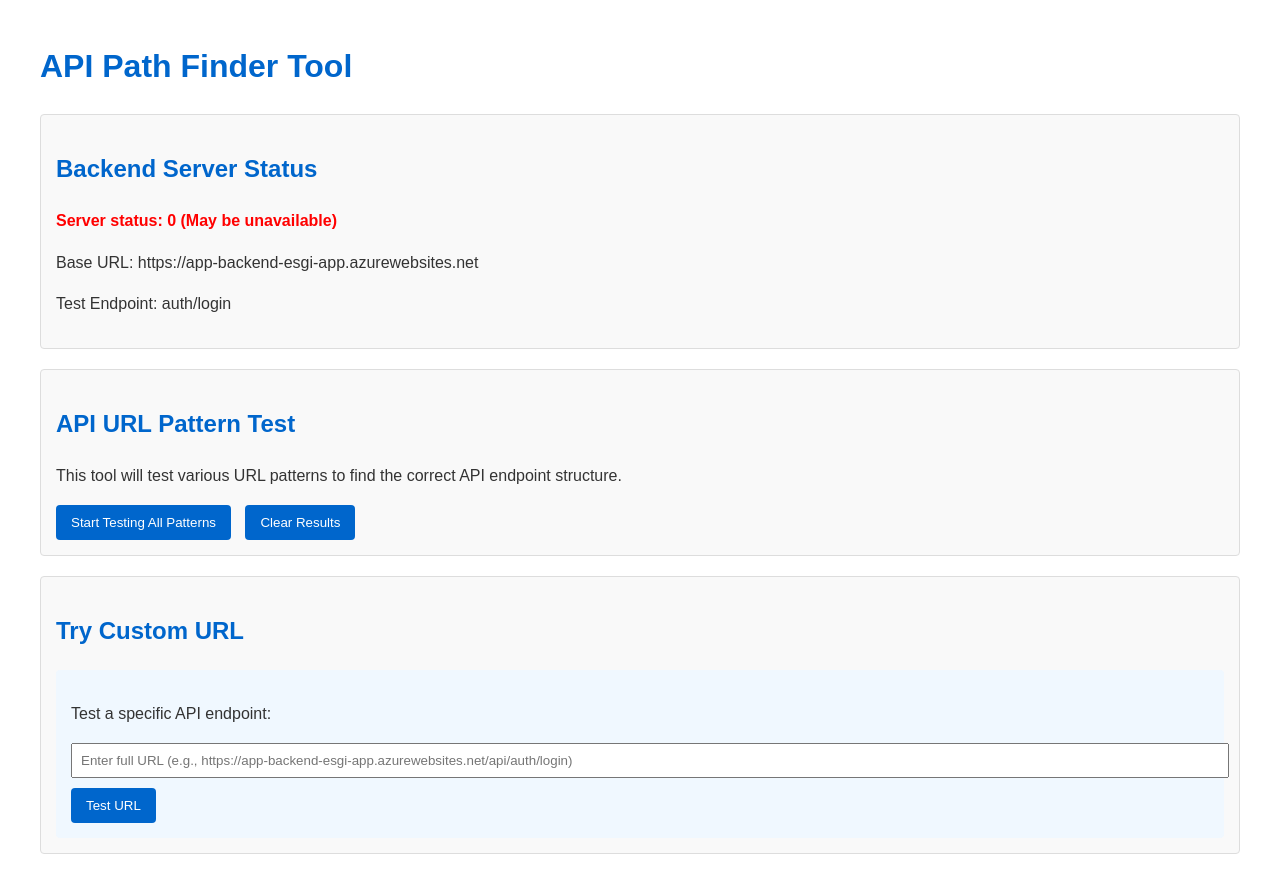
After one commit to MrRobboy/Azure-Full-Stack-App, a PHP site: page /api-path-finder.php in a window 1280 px wide. The commit adds this page. Run offline with PHP 8.4, Linux system fonts and the light colour scheme; data that the repository does not hold is empty.

Commit message:
pls god pls

```diff
--- /dev/null
+++ b/front/api-path-finder.php
@@ -0,0 +1,429 @@
+<?php
+header('Content-Type: text/html; charset=UTF-8');
+
+// Configuration
+$api_base_url = 'https://app-backend-esgi-app.azurewebsites.net';
+$test_endpoint = 'auth/login';
+$test_data = ['email' => 'admin@test.com', 'password' => 'password123'];
+
+// URL patterns to try - add more patterns based on common frameworks
+$url_patterns = [
+	// Basic variations
+	"{base}/api/{endpoint}",
+	"{base}/{endpoint}",
+
+	// Framework specific patterns
+	"{base}/index.php/api/{endpoint}",
+	"{base}/index.php/{endpoint}",
+	"{base}/public/api/{endpoint}",
+	"{base}/public/index.php/api/{endpoint}",
+	"{base}/public/{endpoint}",
+
+	// API version patterns
+	"{base}/v1/api/{endpoint}",
+	"{base}/v1/{endpoint}",
+	"{base}/api/v1/{endpoint}",
+
+	// Special cases for authentication
+	"{base}/api/auth/login",
+	"{base}/auth/login",
+	"{base}/login",
+	"{base}/api/login"
+];
+
+// Try a HEAD request first to check if server exists
+$ch = curl_init($api_base_url);
+curl_setopt($ch, CURLOPT_RETURNTRANSFER, true);
+curl_setopt($ch, CURLOPT_NOBODY, true);
+curl_exec($ch);
+$server_status = curl_getinfo($ch, CURLINFO_HTTP_CODE);
+curl_close($ch);
+
+$server_available = ($server_status >= 200 && $server_status < 500);
+
+// Generate URLs to test
+$urls_to_test = [];
+foreach ($url_patterns as $pattern) {
+	$url = str_replace(
+		['{base}', '{endpoint}'],
+		[$api_base_url, $test_endpoint],
+		$pattern
+	);
+	$urls_to_test[] = $url;
+}
+
+// Remove duplicates
+$urls_to_test = array_unique($urls_to_test);
+
+?>
+<!DOCTYPE html>
+<html lang="en">
+
+<head>
+	<meta charset="UTF-8">
+	<meta name="viewport" content="width=device-width, initial-scale=1.0">
+	<title>API Path Finder</title>
+	<style>
+		body {
+			font-family: Arial, sans-serif;
+			line-height: 1.6;
+			margin: 0;
+			padding: 20px;
+			color: #333;
+		}
+
+		h1,
+		h2,
+		h3 {
+			color: #0066cc;
+		}
+
+		.container {
+			max-width: 1200px;
+			margin: 0 auto;
+		}
+
+		.section {
+			background-color: #f9f9f9;
+			border: 1px solid #ddd;
+			border-radius: 4px;
+			padding: 15px;
+			margin-bottom: 20px;
+		}
+
+		.success {
+			color: green;
+			font-weight: bold;
+		}
+
+		.error {
+			color: red;
+			font-weight: bold;
+		}
+
+		.warning {
+			color: orange;
+			font-weight: bold;
+		}
+
+		.url-item {
+			margin-bottom: 10px;
+			padding: 10px;
+			border: 1px solid #ddd;
+			border-radius: 4px;
+		}
+
+		.url-item.success {
+			background-color: rgba(0, 128, 0, 0.1);
+			border-color: green;
+		}
+
+		.url-item.error {
+			background-color: rgba(255, 0, 0, 0.05);
+		}
+
+		.url-item h3 {
+			margin-top: 0;
+		}
+
+		pre {
+			background-color: #f4f4f4;
+			border: 1px solid #ddd;
+			padding: 10px;
+			overflow: auto;
+			max-height: 200px;
+			white-space: pre-wrap;
+		}
+
+		button {
+			background-color: #0066cc;
+			color: white;
+			border: none;
+			padding: 10px 15px;
+			margin-right: 10px;
+			cursor: pointer;
+			border-radius: 4px;
+		}
+
+		button:hover {
+			background-color: #0055aa;
+		}
+
+		.loading {
+			display: inline-block;
+			width: 20px;
+			height: 20px;
+			border: 3px solid rgba(0, 0, 0, 0.1);
+			border-radius: 50%;
+			border-top-color: #0066cc;
+			animation: spin 1s ease-in-out infinite;
+			vertical-align: middle;
+			margin-left: 10px;
+		}
+
+		@keyframes spin {
+			to {
+				transform: rotate(360deg);
+			}
+		}
+
+		.result-container {
+			margin-top: 10px;
+		}
+
+		.results-summary {
+			margin-top: 20px;
+			padding: 15px;
+			background-color: #f0f0f0;
+			border-radius: 4px;
+		}
+
+		.try-form {
+			margin-top: 20px;
+			padding: 15px;
+			background-color: #f0f8ff;
+			border-radius: 4px;
+		}
+
+		.try-form input {
+			width: 100%;
+			padding: 8px;
+			margin-bottom: 10px;
+		}
+	</style>
+</head>
+
+<body>
+	<div class="container">
+		<h1>API Path Finder Tool</h1>
+
+		<div class="section">
+			<h2>Backend Server Status</h2>
+			<p class="<?php echo $server_available ? 'success' : 'error'; ?>">
+				Server status: <?php echo $server_status; ?>
+				(<?php echo $server_available ? 'Available' : 'May be unavailable'; ?>)
+			</p>
+			<p>Base URL: <?php echo htmlspecialchars($api_base_url); ?></p>
+			<p>Test Endpoint: <?php echo htmlspecialchars($test_endpoint); ?></p>
+		</div>
+
+		<div class="section">
+			<h2>API URL Pattern Test</h2>
+			<p>This tool will test various URL patterns to find the correct API endpoint structure.</p>
+			<button id="start-test">Start Testing All Patterns</button>
+			<button id="clear-results">Clear Results</button>
+			<span id="test-progress" style="margin-left: 10px;"></span>
+
+			<div class="results-summary" id="results-summary" style="display: none;">
+				<h3>Summary</h3>
+				<p>Tested: <span id="count-tested">0</span> URLs</p>
+				<p class="success">Successful: <span id="count-success">0</span> URLs</p>
+				<p class="error">Failed: <span id="count-failed">0</span> URLs</p>
+			</div>
+
+			<div id="url-results"></div>
+		</div>
+
+		<div class="section">
+			<h2>Try Custom URL</h2>
+			<div class="try-form">
+				<p>Test a specific API endpoint:</p>
+				<input type="text" id="custom-url" placeholder="Enter full URL (e.g., https://app-backend-esgi-app.azurewebsites.net/api/auth/login)">
+				<button id="test-custom-url">Test URL</button>
+				<div id="custom-result" class="result-container" style="display: none;"></div>
+			</div>
+		</div>
+	</div>
+
+	<script>
+		// List of URLs to test
+		const urlsToTest = <?php echo json_encode($urls_to_test); ?>;
+		const testData = <?php echo json_encode($test_data); ?>;
+
+		// DOM elements
+		const startButton = document.getElementById('start-test');
+		const clearButton = document.getElementById('clear-results');
+		const resultsContainer = document.getElementById('url-results');
+		const progressElement = document.getElementById('test-progress');
+		const resultsSummary = document.getElementById('results-summary');
+		const countTested = document.getElementById('count-tested');
+		const countSuccess = document.getElementById('count-success');
+		const countFailed = document.getElementById('count-failed');
+
+		// Test statistics
+		let stats = {
+			tested: 0,
+			success: 0,
+			failed: 0
+		};
+
+		// Test a single URL
+		async function testUrl(url) {
+			try {
+				const response = await fetch(url, {
+					method: 'POST',
+					headers: {
+						'Content-Type': 'application/json'
+					},
+					body: JSON.stringify(testData)
+				});
+
+				const status = response.status;
+				let responseText;
+
+				try {
+					responseText = await response.text();
+				} catch (e) {
+					responseText = "Error reading response";
+				}
+
+				let responseData;
+				try {
+					responseData = JSON.parse(responseText);
+				} catch (e) {
+					responseData = responseText;
+				}
+
+				return {
+					url,
+					status,
+					response: responseData,
+					success: status >= 200 && status < 300
+				};
+			} catch (error) {
+				return {
+					url,
+					status: 0,
+					response: error.message,
+					success: false
+				};
+			}
+		}
+
+		// Display a result
+		function displayResult(result) {
+			const resultItem = document.createElement('div');
+			resultItem.className = `url-item ${result.success ? 'success' : 'error'}`;
+
+			let resultHTML = `
+                <h3>${result.success ? '✅ SUCCESS' : '❌ FAILED'}</h3>
+                <p><strong>URL:</strong> ${result.url}</p>
+                <p><strong>Status:</strong> ${result.status}</p>
+            `;
+
+			if (result.response) {
+				let responseDisplay;
+				if (typeof result.response === 'object') {
+					responseDisplay = JSON.stringify(result.response, null, 2);
+				} else {
+					// Truncate long strings
+					responseDisplay = String(result.response).length > 500 ?
+						String(result.response).substring(0, 500) + '...' :
+						result.response;
+				}
+				resultHTML += `<pre>${responseDisplay}</pre>`;
+			}
+
+			resultItem.innerHTML = resultHTML;
+			resultsContainer.appendChild(resultItem);
+
+			// Update stats
+			stats.tested++;
+			if (result.success) {
+				stats.success++;
+			} else {
+				stats.failed++;
+			}
+
+			// Update summary
+			countTested.textContent = stats.tested;
+			countSuccess.textContent = stats.success;
+			countFailed.textContent = stats.failed;
+			resultsSummary.style.display = 'block';
+		}
+
+		// Test all URLs
+		async function testAllUrls() {
+			// Reset stats
+			stats = {
+				tested: 0,
+				success: 0,
+				failed: 0
+			};
+
+			startButton.disabled = true;
+			progressElement.innerHTML = `<span class="loading"></span> Testing URLs (0/${urlsToTest.length})`;
+
+			for (let i = 0; i < urlsToTest.length; i++) {
+				const url = urlsToTest[i];
+				progressElement.innerHTML = `<span class="loading"></span> Testing URLs (${i+1}/${urlsToTest.length})`;
+
+				const result = await testUrl(url);
+				displayResult(result);
+
+				// Short delay to avoid overwhelming the server
+				await new Promise(resolve => setTimeout(resolve, 100));
+			}
+
+			progressElement.innerHTML = `Completed testing ${urlsToTest.length} URLs`;
+			startButton.disabled = false;
+		}
+
+		// Start testing
+		startButton.addEventListener('click', testAllUrls);
+
+		// Clear results
+		clearButton.addEventListener('click', function() {
+			resultsContainer.innerHTML = '';
+			resultsSummary.style.display = 'none';
+			stats = {
+				tested: 0,
+				success: 0,
+				failed: 0
+			};
+			progressElement.innerHTML = '';
+		});
+
+		// Test custom URL
+		document.getElementById('test-custom-url').addEventListener('click', async function() {
+			const customUrl = document.getElementById('custom-url').value.trim();
+			if (!customUrl) {
+				alert('Please enter a URL to test');
+				return;
+			}
+
+			this.disabled = true;
+			this.innerHTML = '<span class="loading"></span> Testing...';
+
+			const customResult = document.getElementById('custom-result');
+			customResult.style.display = 'block';
+			customResult.innerHTML = '<p>Testing...</p>';
+
+			const result = await testUrl(customUrl);
+
+			let resultHTML = `
+                <h3 class="${result.success ? 'success' : 'error'}">
+                    ${result.success ? '✅ SUCCESS' : '❌ FAILED'}
+                </h3>
+                <p><strong>URL:</strong> ${result.url}</p>
+                <p><strong>Status:</strong> ${result.status}</p>
+            `;
+
+			if (result.response) {
+				let responseDisplay;
+				if (typeof result.response === 'object') {
+					responseDisplay = JSON.stringify(result.response, null, 2);
+				} else {
+					responseDisplay = String(result.response);
+				}
+				resultHTML += `<pre>${responseDisplay}</pre>`;
+			}
+
+			customResult.innerHTML = resultHTML;
+			this.disabled = false;
+			this.innerHTML = 'Test URL';
+		});
+	</script>
+</body>
+
+</html>
```
Also changed, not shown: front/simple-proxy.php (+105 -15 lines).
